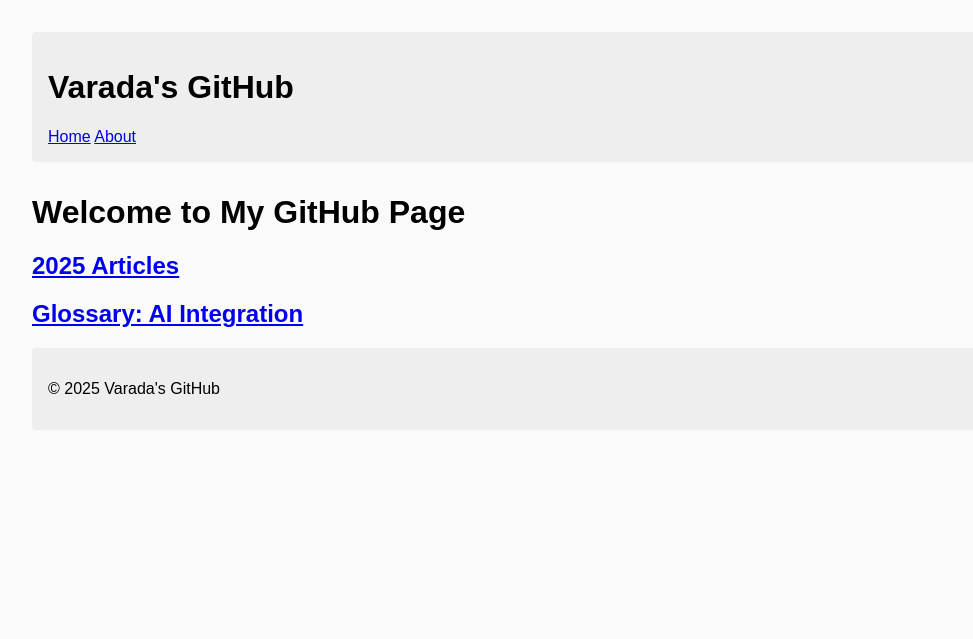
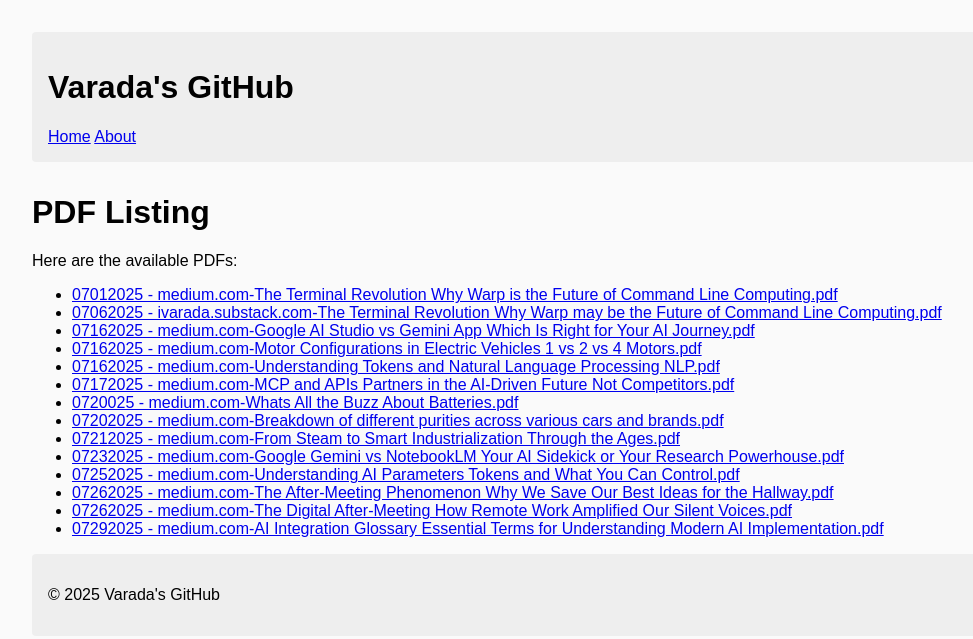
Before and after one commit to ivarada/ivarada.github.io, a Jekyll site: the page built from index.md, in a window 1280 px wide. Shown: the top 639 px of the page, without its empty margins (0-973 px from the left). Built offline with Jekyll 4.4.1, drawn with Linux system fonts in a browser that asks for light colours; our own code applies the rules of GitHub Pages for plain Markdown files.

Commit message:
Update PDF Listing

```diff
--- a/index.md
+++ b/index.md
@@ -1,9 +1,18 @@
----
-layout: default
-title: Home
----
+# PDF Listing
 
-# Welcome to My GitHub Page
+Here are the available PDFs:
 
-## [2025 Articles](/2025.html)
-## [Glossary: AI Integration](Glossary-AI-Integration.html)
+- [07012025 - medium.com-The Terminal Revolution Why Warp is the Future of Command Line Computing.pdf](medium/pdf//07012025 - medium.com-The Terminal Revolution Why Warp is the Future of Command Line Computing.pdf)
+- [07062025 - ivarada.substack.com-The Terminal Revolution Why Warp may be the Future of Command Line Computing.pdf](medium/pdf//07062025 - ivarada.substack.com-The Terminal Revolution Why Warp may be the Future of Command Line Computing.pdf)
+- [07162025 - medium.com-Google AI Studio vs Gemini App Which Is Right for Your AI Journey.pdf](medium/pdf//07162025 - medium.com-Google AI Studio vs Gemini App Which Is Right for Your AI Journey.pdf)
+- [07162025 - medium.com-Motor Configurations in Electric Vehicles 1 vs 2 vs 4 Motors.pdf](medium/pdf//07162025 - medium.com-Motor Configurations in Electric Vehicles 1 vs 2 vs 4 Motors.pdf)
+- [07162025 - medium.com-Understanding Tokens and Natural Language Processing NLP.pdf](medium/pdf//07162025 - medium.com-Understanding Tokens and Natural Language Processing NLP.pdf)
+- [07172025 - medium.com-MCP and APIs Partners in the AI-Driven Future Not Competitors.pdf](medium/pdf//07172025 - medium.com-MCP and APIs Partners in the AI-Driven Future Not Competitors.pdf)
+- [0720025 - medium.com-Whats All the Buzz About Batteries.pdf](medium/pdf//0720025 - medium.com-Whats All the Buzz About Batteries.pdf)
+- [07202025 - medium.com-Breakdown of different purities across various cars and brands.pdf](medium/pdf//07202025 - medium.com-Breakdown of different purities across various cars and brands.pdf)
+- [07212025 - medium.com-From Steam to Smart Industrialization Through the Ages.pdf](medium/pdf//07212025 - medium.com-From Steam to Smart Industrialization Through the Ages.pdf)
+- [07232025 - medium.com-Google Gemini vs NotebookLM Your AI Sidekick or Your Research Powerhouse.pdf](medium/pdf//07232025 - medium.com-Google Gemini vs NotebookLM Your AI Sidekick or Your Research Powerhouse.pdf)
+- [07252025 - medium.com-Understanding AI Parameters Tokens and What You Can Control.pdf](medium/pdf//07252025 - medium.com-Understanding AI Parameters Tokens and What You Can Control.pdf)
+- [07262025 - medium.com-The After-Meeting Phenomenon Why We Save Our Best Ideas for the Hallway.pdf](medium/pdf//07262025 - medium.com-The After-Meeting Phenomenon Why We Save Our Best Ideas for the Hallway.pdf)
+- [07262025 - medium.com-The Digital After-Meeting How Remote Work Amplified Our Silent Voices.pdf](medium/pdf//07262025 - medium.com-The Digital After-Meeting How Remote Work Amplified Our Silent Voices.pdf)
+- [07292025 - medium.com-AI Integration Glossary Essential Terms for Understanding Modern AI Implementation.pdf](medium/pdf//07292025 - medium.com-AI Integration Glossary Essential Terms for Understanding Modern AI Implementation.pdf)
```
